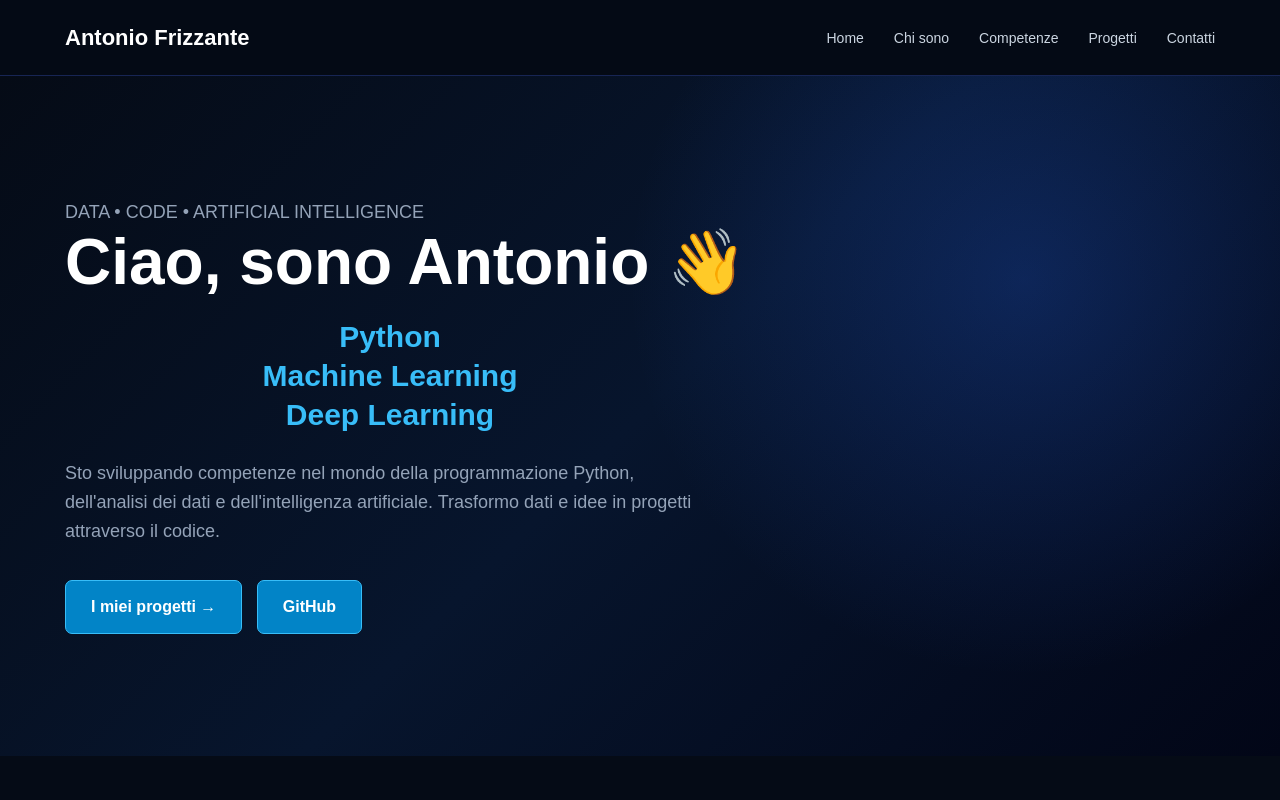
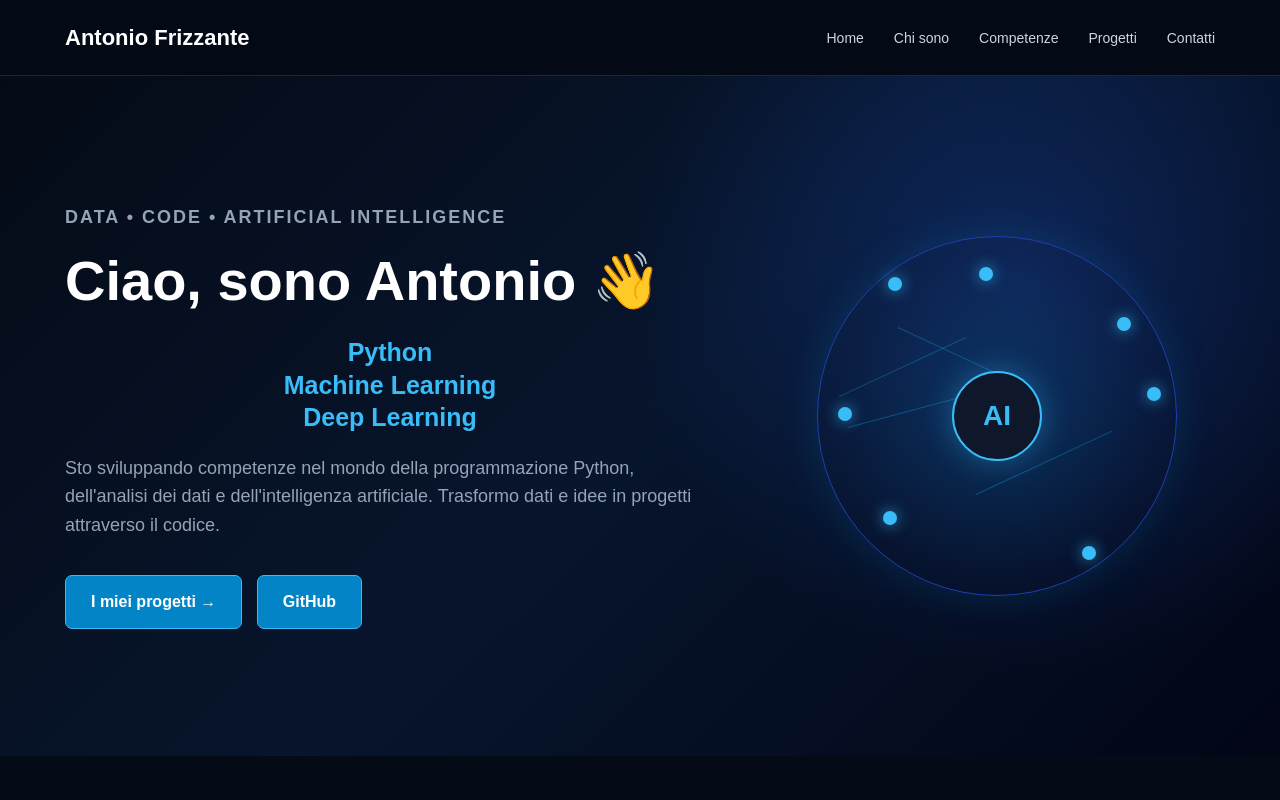
Before and after one commit to frizzanteantonio-ux/frizzanteantonio-ux.github.io, a plain HTML site: page index.html in a window 1280 px wide. Shown: the top 800 px of the page. Drawn offline with Linux system fonts and the light colour scheme.

Commit message:
Add AI visual to portfolio hero

```diff
--- a/index.html
+++ b/index.html
@@ -61,11 +61,13 @@
          HERO
          ========================= -->
 
-    <section class="hero" id="home">
+ <section class="hero" id="home">
 
-        <div class="container">
+    <div class="container hero-content">
 
-            <p>
+        <div class="hero-text">
+
+            <p class="eyebrow">
                 DATA • CODE • ARTIFICIAL INTELLIGENCE
             </p>
 
@@ -80,15 +82,11 @@
             </h2>
 
             <p>
-
                 Sto sviluppando competenze nel mondo della
                 programmazione Python, dell'analisi dei dati
                 e dell'intelligenza artificiale.
-
                 Trasformo dati e idee in progetti attraverso il codice.
-
             </p>
-
 
             <div class="buttons">
 
@@ -106,8 +104,36 @@
 
         </div>
 
-    </section>
 
+        <div class="ai-visual">
+
+            <div class="ai-circle">
+
+                <span class="node node-1"></span>
+                <span class="node node-2"></span>
+                <span class="node node-3"></span>
+                <span class="node node-4"></span>
+                <span class="node node-5"></span>
+                <span class="node node-6"></span>
+                <span class="node node-7"></span>
+                <span class="node node-8"></span>
+
+                <span class="line line-1"></span>
+                <span class="line line-2"></span>
+                <span class="line line-3"></span>
+                <span class="line line-4"></span>
+
+                <div class="ai-symbol">
+                    AI
+                </div>
+
+            </div>
+
+        </div>
+
+    </div>
+
+</section>
 
     <!-- =========================
          CHI SONO
```
